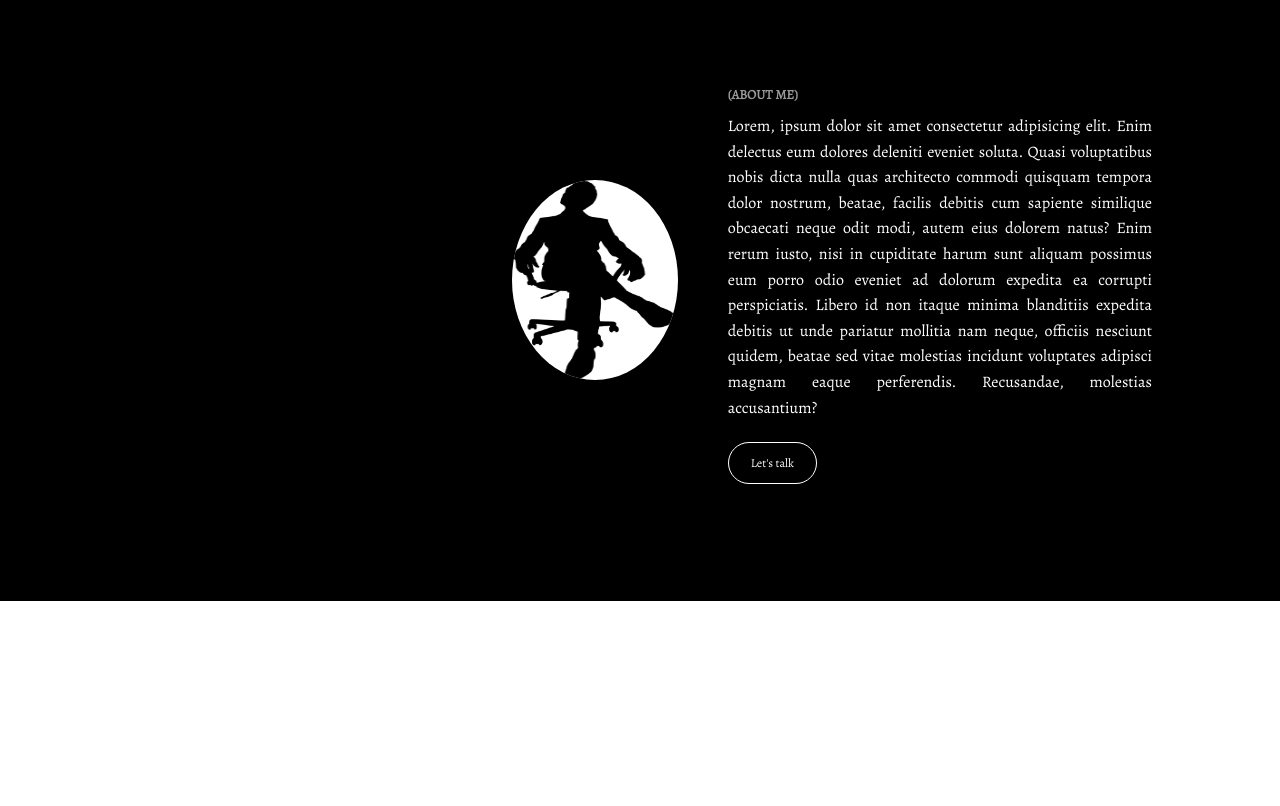
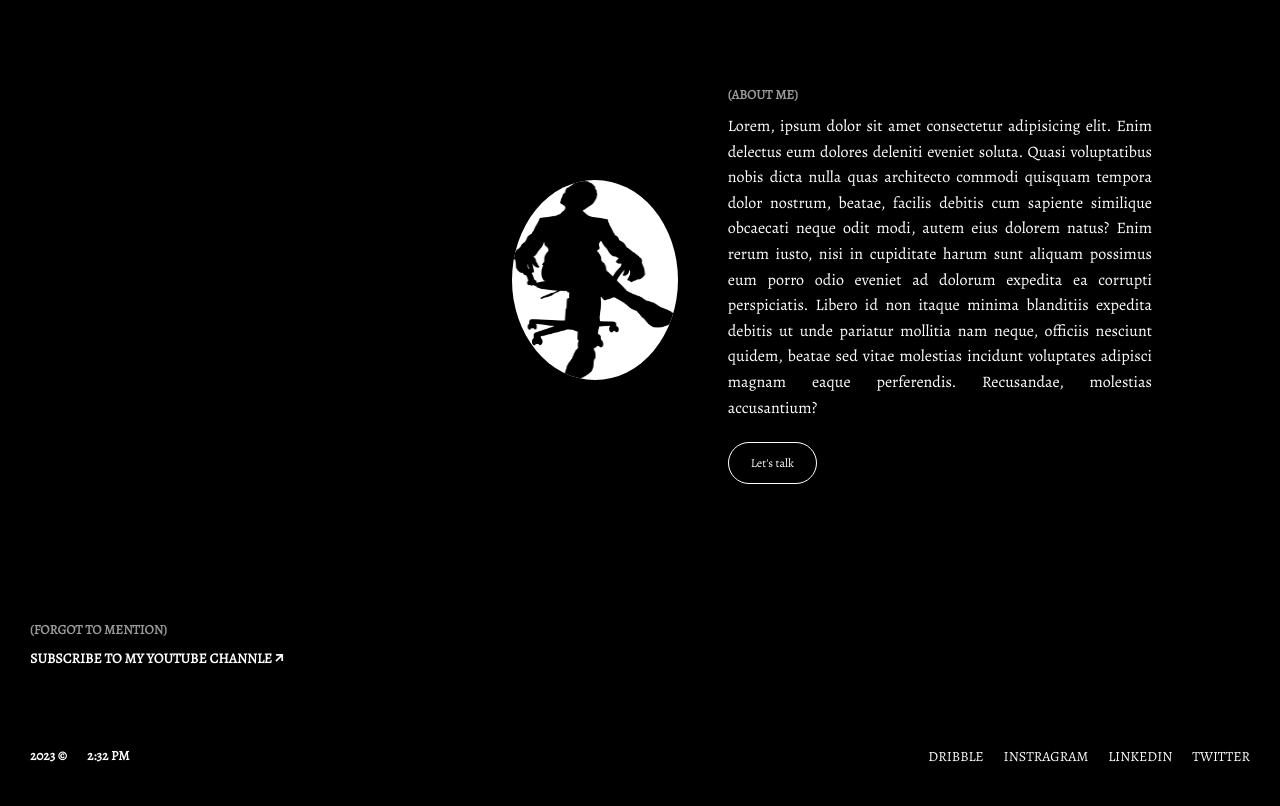
Before and after one commit to Md-Asadul-Haque/Project-mark-1, a plain HTML site: page index.html in a window 1280 px wide. Shown: the part 1642-2448 px from the top of the page. Before the commit the page ends 2243 px from the top, so only its background shows below. Drawn offline with nearby package versions, Linux system fonts and the light colour scheme.

Commit message:
HTML and CSS done

```diff
--- a/index.html
+++ b/index.html
@@ -79,6 +79,22 @@
           <a href="#">Let's talk</a>
         </div>
       </div>
+      <div id="sub">
+        <h5>(forgot to mention)</h5>
+        <h3>
+          subscribe to my youtube channle<i class="ri-arrow-right-up-line"></i>
+        </h3>
+      </div>
+      <div id="footer">
+        <div id="footerLeft">
+          <h5>2023 &copy;</h5>
+          <h5>2:32 PM</h5>
+        </div>
+        <div id="footerRight">
+          <a href="#">dribble</a><a href="#">instragram</a
+          ><a href="#">linkedin</a><a href="#">twitter</a>
+        </div>
+      </div>
     </div>
   </body>
 </html>
--- a/style.css
+++ b/style.css
@@ -178,3 +178,45 @@ html,body{
     text-decoration: none;
     font-size: 12px;
 }
+
+#sub{
+    color: #fff;
+    padding: 20px 30px;
+    background-color: black;
+    padding-bottom: 3vw;
+}
+
+#sub h5{
+    text-transform: uppercase;
+    opacity: .6;
+}
+
+#sub h3{
+    text-transform: uppercase;
+    font-size: 14px;
+    margin-top: 10px;
+}
+
+#footer{
+    display: flex;
+    align-items: center;
+    justify-content: space-between;
+    padding: 40px 30px ;
+    background-color: black;
+    color: #fff;
+}
+#footer a{
+    color: #fff;
+    text-decoration: none;
+    text-transform: uppercase;
+    font-size: 14px;
+    font-weight: 500;
+}
+#footerRight{
+    display: flex;
+    gap: 20px;
+}
+#footerLeft{
+    display: flex;
+    gap: 20px;
+}
```
